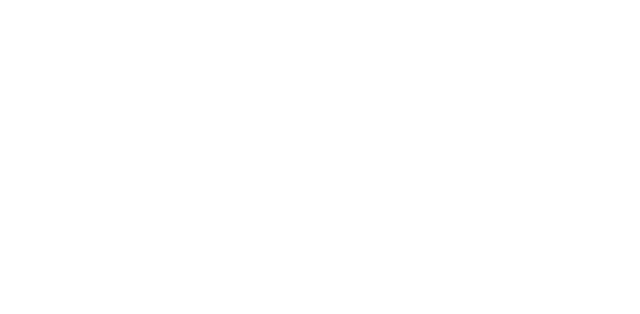
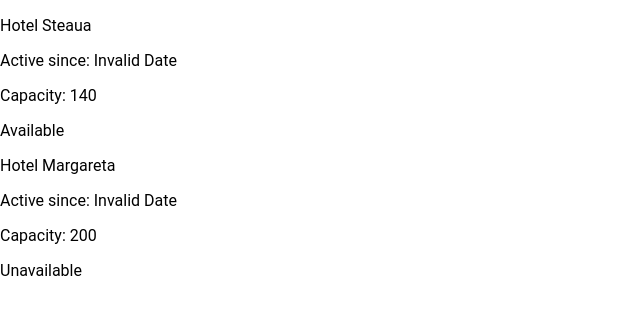
Before and after one commit to looney2501/mobile-devices-programming-ionic-app, a React (Create React App) app: page /hotels in a window 1280 px wide. Shown: the top 314 px of the page, without its empty margins (0-640 px from the left). Built offline with nearby package versions, Linux system fonts and the light colour scheme.

Commit message:
Add Hotels list component

```diff
--- a/src/App.tsx
+++ b/src/App.tsx
@@ -1,24 +1,25 @@
+import React from 'react'
 import { Redirect, Route } from 'react-router-dom';
 import { IonApp, IonRouterOutlet, setupIonicReact } from '@ionic/react';
 import { IonReactRouter } from '@ionic/react-router';
-import Home from './pages/Home';
 
+import HotelsHomePage from './pages/HotelsHomePage';
 /* Core CSS required for Ionic components to work properly */
+
 import '@ionic/react/css/core.css';
-
 /* Basic CSS for apps built with Ionic */
 import '@ionic/react/css/normalize.css';
 import '@ionic/react/css/structure.css';
+
 import '@ionic/react/css/typography.css';
-
 /* Optional CSS utils that can be commented out */
 import '@ionic/react/css/padding.css';
 import '@ionic/react/css/float-elements.css';
 import '@ionic/react/css/text-alignment.css';
 import '@ionic/react/css/text-transformation.css';
 import '@ionic/react/css/flex-utils.css';
+
 import '@ionic/react/css/display.css';
-
 /* Theme variables */
 import './theme/variables.css';
 
@@ -28,12 +29,8 @@ const App: React.FC = () => (
   <IonApp>
     <IonReactRouter>
       <IonRouterOutlet>
-        <Route exact path="/home">
-          <Home />
-        </Route>
-        <Route exact path="/">
-          <Redirect to="/home" />
-        </Route>
+        <Route exact path="/hotels" component={HotelsHomePage} />
+        <Route exact path="/" render={() => <Redirect to="/hotels" />} />
       </IonRouterOutlet>
     </IonReactRouter>
   </IonApp>
--- /dev/null
+++ b/src/components/HotelList.tsx
@@ -0,0 +1,14 @@
+import React from 'react'
+import HotelListItem from './HotelListItem'
+
+const HotelList: React.FC = () => {
+  return (
+    <>
+      <HotelListItem name={'Hotel Steaua'} capacity={140} isAvailable={true} dateRegistered={new Date('24.10.2020')} />
+      <HotelListItem name={'Hotel Margareta'} capacity={200} isAvailable={false} dateRegistered={new Date('24.10.2020')} />
+    </>
+
+  )
+}
+
+export default HotelList
--- a/src/pages/Home.tsx
+++ /dev/null
@@ -1,25 +0,0 @@
-import { IonContent, IonHeader, IonPage, IonTitle, IonToolbar } from '@ionic/react';
-import './Home.css';
-import React from 'react'
-import HotelListItem from '../components/HotelListItem'
-
-const Home: React.FC = () => {
-  return (
-    <IonPage>
-      <IonHeader>
-        <IonToolbar>
-          <IonTitle>Blank</IonTitle>
-        </IonToolbar>
-      </IonHeader>
-      <IonContent fullscreen>
-        <IonHeader collapse="condense">
-          <IonToolbar>
-            <IonTitle size="large">Blank</IonTitle>
-          </IonToolbar>
-        </IonHeader>
-      </IonContent>
-    </IonPage>
-  );
-};
-
-export default Home;
--- /dev/null
+++ b/src/pages/HotelsHomePage.tsx
@@ -0,0 +1,15 @@
+import { IonContent, IonPage } from '@ionic/react';
+import React from 'react'
+import HotelList from '../components/HotelList'
+
+const HotelsHomePage: React.FC = () => {
+  return (
+    <IonPage>
+      <IonContent fullscreen>
+        <HotelList />
+      </IonContent>
+    </IonPage>
+  );
+};
+
+export default HotelsHomePage;
```
Also changed, not shown: src/pages/Home.css (deleted).
